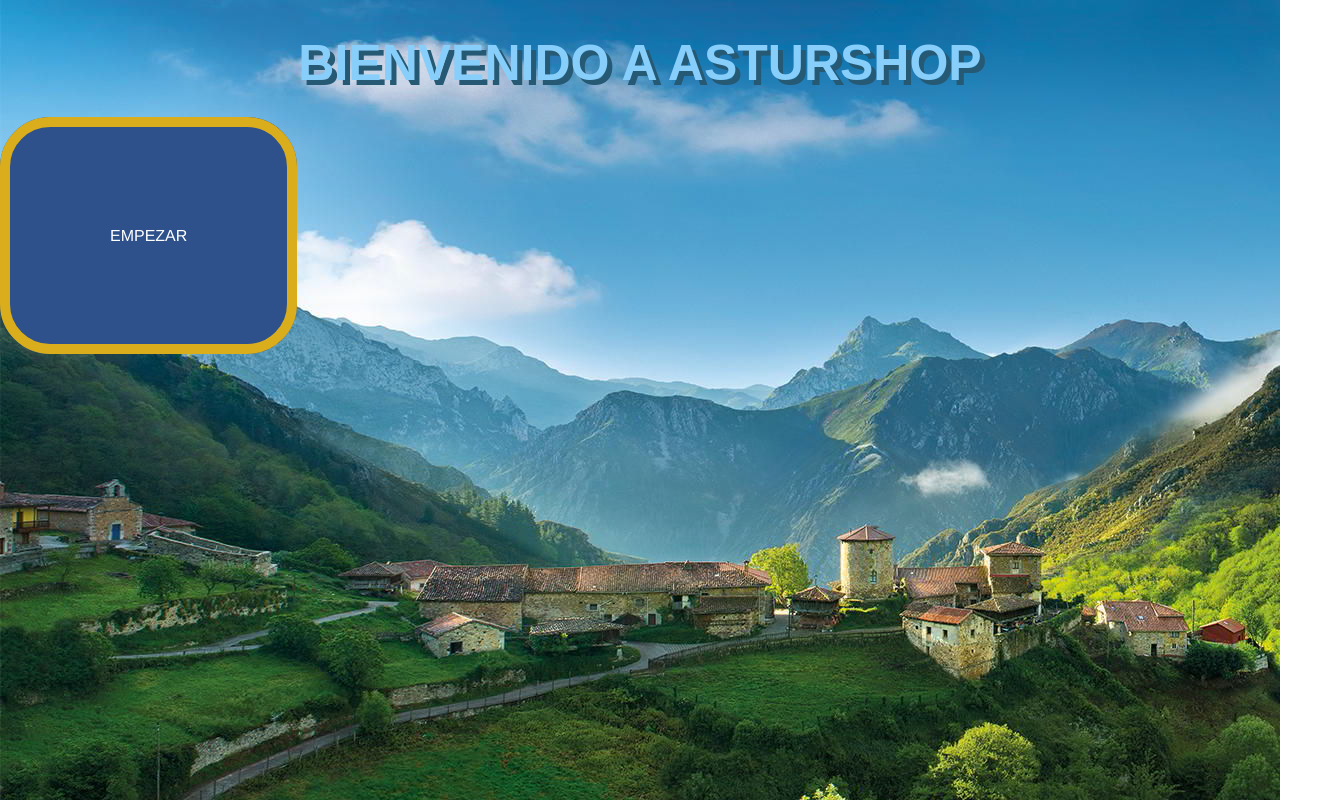
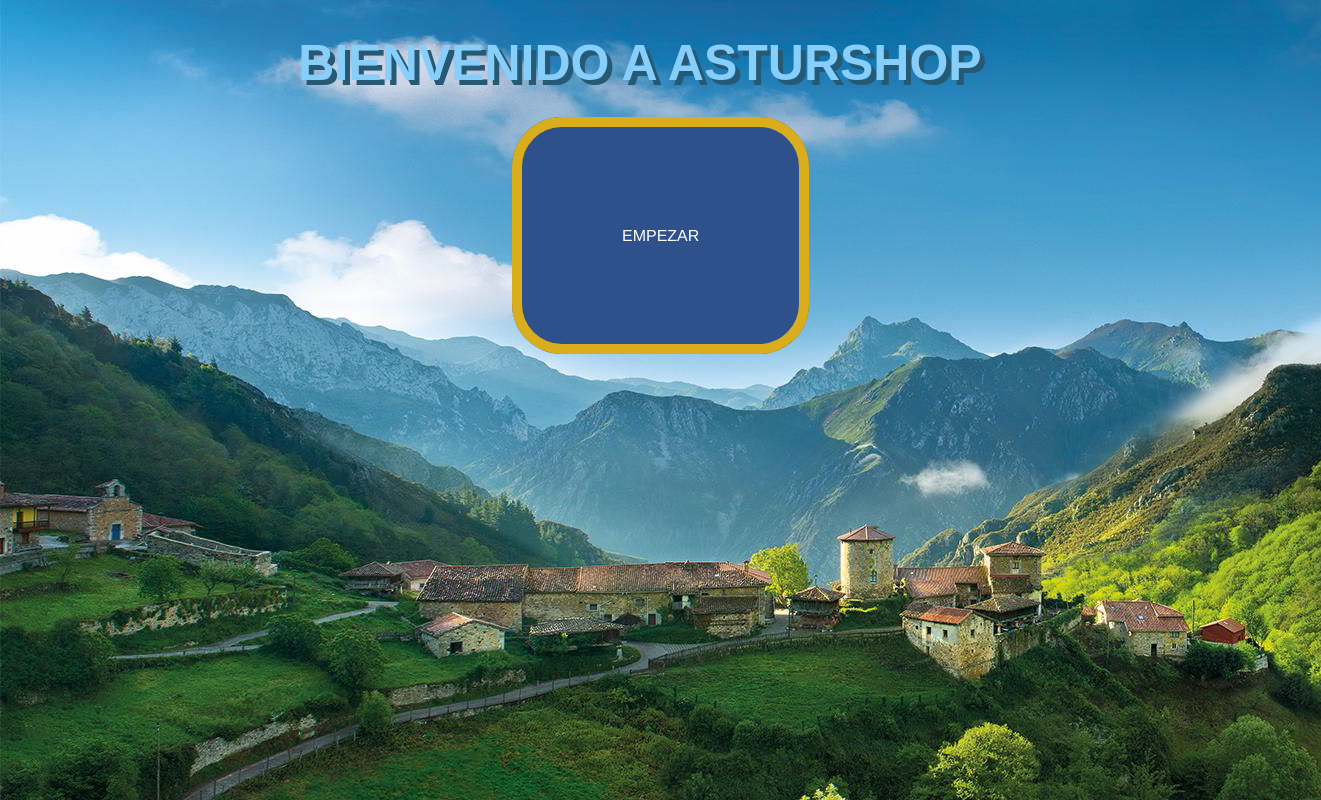
Before and after one commit to Arquisoft/dede_es1b, a React (Create React App) app in the folder webapp/: page / in a window 1280 px wide. Shown: the whole page, 1321 px wide, since content can reach past the window. Built offline with nearby package versions, Linux system fonts and the light colour scheme; no server answers.

Commit message:
loggeo al acceder a web

```diff
--- a/webapp/src/pages/bienvenidaPage/bienvenidaPage.css
+++ b/webapp/src/pages/bienvenidaPage/bienvenidaPage.css
@@ -12,6 +12,8 @@
   text-transform: uppercase; /*capitalización texto*/
   font-family: 'Helvetica', sans-serif; /*tipografía texto*/
   border-radius: 50px; /*bordes redondos*/
+  margin:center;
+  margin: 40%;
   }
 
   h1{
--- a/webapp/src/pages/bienvenidaPage/bienvenidaPage.tsx
+++ b/webapp/src/pages/bienvenidaPage/bienvenidaPage.tsx
@@ -9,11 +9,6 @@
 import Box from '@mui/material/Box';
 import logo from '../../logo.svg'
 import {useNavigate} from "react-router-dom";
-
-
-
-
-
 
 
 function Bienvenida(): JSX.Element {
@@ -29,7 +24,8 @@
 
           <br></br> <br></br> <br></br> <br></br> <br></br>
 
-         <a className="boton"  onClick={() => navigate("/inicio")}  target="_blank">Empezar</a>
+         <a className="boton"  onClick={() => navigate("/loggin")}  >Empezar</a
+         >
 
     </>
   );
```
Also changed, not shown: webapp/src/pages/registroPage/registro.tsx (+3 -4 lines).
